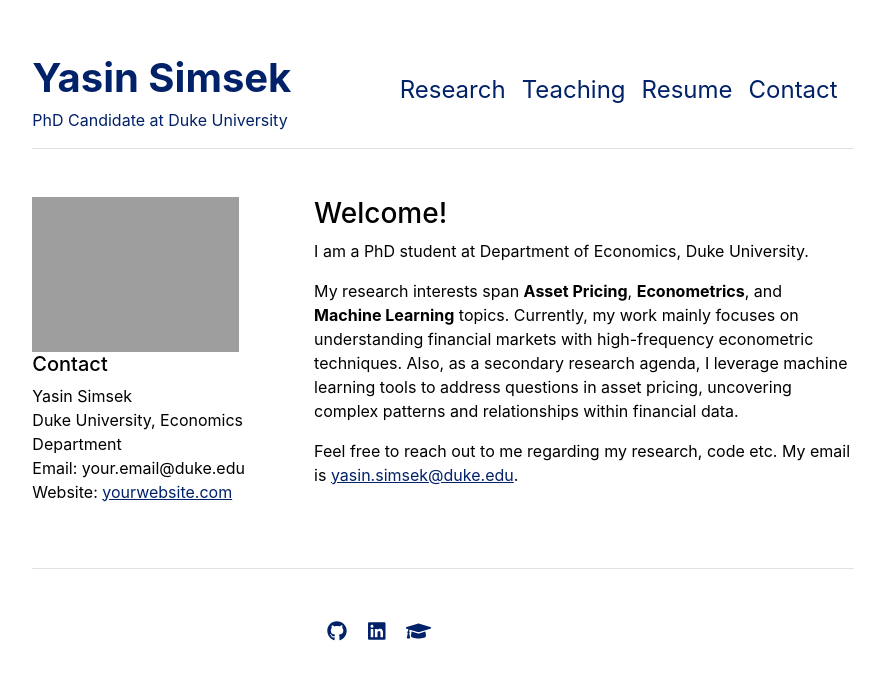
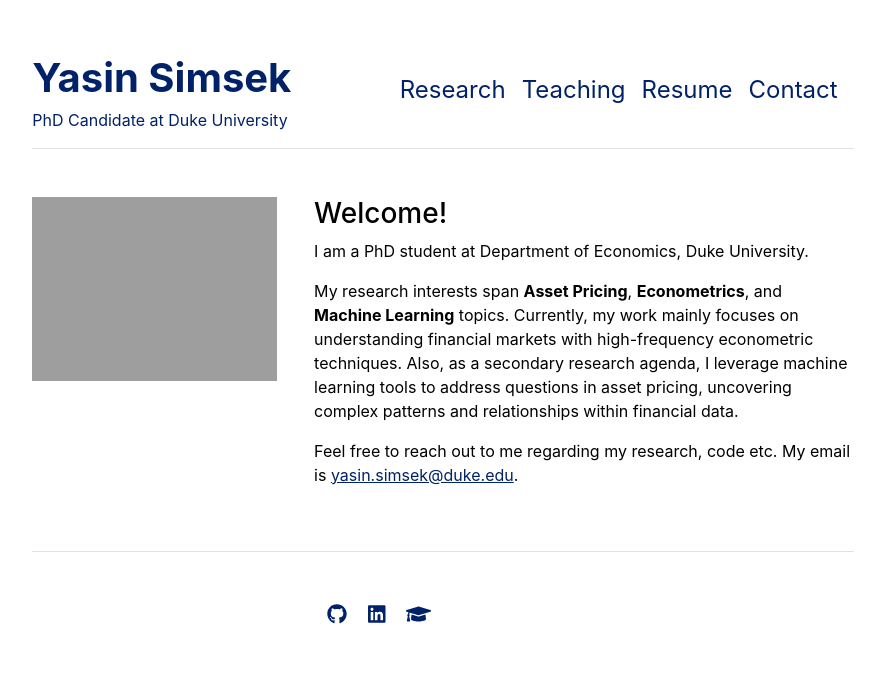
Before and after one commit to yasin-simsek/yasin-simsek.github.io, a Jekyll site: the page built from index.md, in a window 1280 px wide. Shown: the top 680 px of the page, without its empty margins (197-1077 px from the left). Built offline with Jekyll 4.4.1, drawn with Linux system fonts in a browser that asks for light colours.

Commit message:
photo size update

```diff
--- a/_layouts/home.html
+++ b/_layouts/home.html
@@ -5,8 +5,8 @@ layout: default
 <div class="row g-4 mb-4">
   <!-- Left Column: Photo and Contact Info -->
   <div class="col-md-4">
-    <img src="{{ site.github.url }}/assets/img/duke_photo.jpg" alt="Profile Photo" class="img-fluid" style="max-width: 80%; height: auto;">
-    <div>
+    <img src="{{ site.github.url }}/assets/img/duke_photo.jpg" alt="Profile Photo" class="img-fluid" style="max-width: 95%; height: auto;">
+    <!-- <div>
       <h5>Contact</h5>
       <p>
         Yasin Simsek<br>
@@ -14,7 +14,7 @@ layout: default
         Email: your.email@duke.edu<br>
         Website: <a href="https://yourwebsite.com">yourwebsite.com</a>
       </p>
-    </div>
+    </div> -->
   </div>
 
   <!-- Right Column: Page Content -->
```
